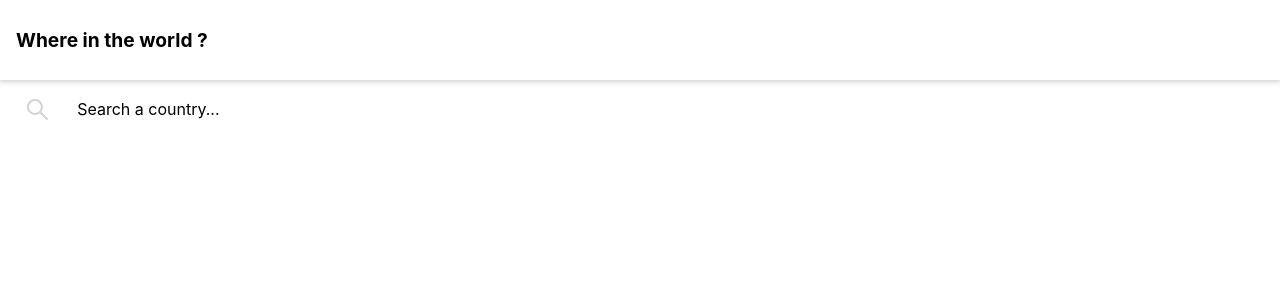
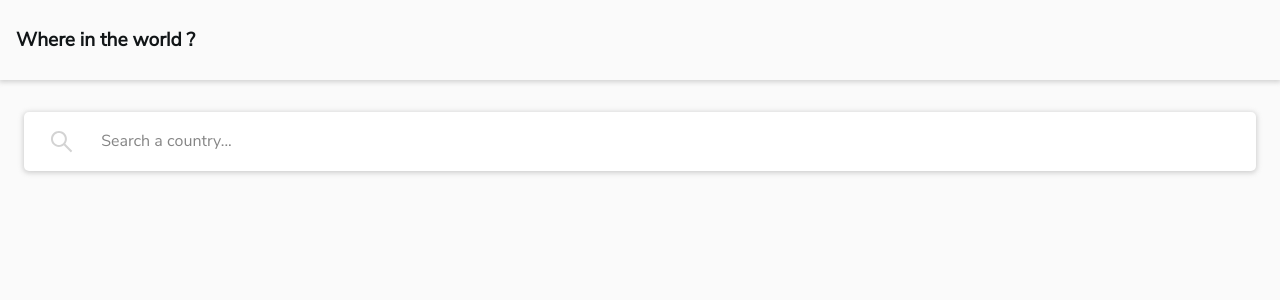
Before and after one commit to abdelmawlaSouat/REST-Countries-API, a React (Create React App) app: page / in a window 1280 px wide. Shown: the top 300 px of the page. Built offline with nearby package versions, Linux system fonts and the light colour scheme.

Commit message:
Improv Theme Switcher

```diff
--- /dev/null
+++ b/src/assets/scss/fonts.scss
@@ -0,0 +1,6 @@
+@font-face {
+  font-family: 'Nunito-Sans';
+  src: url('../fonts/Nunito_Sans/NunitoSans-Regular.ttf');
+  font-weight: normal;
+  font-style: normal;
+}
--- /dev/null
+++ b/src/assets/scss/main.scss
@@ -0,0 +1,9 @@
+@import './responsive.scss';
+@import './fonts.scss';
+@import './theme.scss';
+
+body {
+  font-family: 'Nunito-Sans';
+  background-color: var(--bg);
+  transition: background 0.2s ease;
+}
--- /dev/null
+++ b/src/assets/scss/responsive.scss
@@ -0,0 +1,9 @@
+/*
+    Breakpoints
+*/
+
+$xs_screen: '320px';
+$sm_screen: '480px';
+$md_screen: '768px';
+$lg_screen: '992px';
+$xl_screen: '1200px';
--- /dev/null
+++ b/src/assets/scss/theme.scss
@@ -0,0 +1,15 @@
+.dark {
+  --elements-color: hsl(209, 23%, 22%);
+  --text-color: hsl(0, 0%, 94%);
+  --input-color: hsl(0, 0%, 100%);
+  --shadow-color: hsla(0, 0%, 15%, 0.411);
+  --bg: hsl(207, 26%, 17%);
+}
+
+.light {
+  --elements-color: hsl(0, 0%, 100%);
+  --text-color: hsl(200, 15%, 8%);
+  --input-color: hsl(0, 0%, 52%);
+  --shadow-color: hsla(0, 0%, 61%, 0.452);
+  --bg: hsl(0, 0%, 98%);
+}
--- a/src/components/Header.module.scss
+++ b/src/components/Header.module.scss
@@ -3,7 +3,8 @@ header {
   align-items: center;
   justify-content: space-between;
   padding: 1rem;
-  box-shadow: 0px 1px 5px 1px lightgrey;
+  box-shadow: 0px 1px 5px 1px var(--shadow-color);
+  color: var(--text-color);
 }
 
 h1 {
--- a/src/components/ui/ThemeSwitcher.module.scss
+++ b/src/components/ui/ThemeSwitcher.module.scss
@@ -8,7 +8,6 @@
   }
 
   svg {
-    color: lightsalmon;
     width: 1.5rem;
     height: 1.5rem;
   }
--- a/src/components/ui/ThemeSwitcher.tsx
+++ b/src/components/ui/ThemeSwitcher.tsx
@@ -4,13 +4,13 @@
  * Email: abdelmawla.souat@gmail.com
  * -----
  * Created at: 2021-06-02 5:00:10 pm
- * Last Modified: 2021-06-02 6:58:53 pm
+ * Last Modified: 2021-06-07 6:53:01 pm
  * -----
  * Copyright (c) 2021 Yuei
  */
 
 import { useEffect, useState } from 'react';
-import { BsMoon } from 'react-icons/bs';
+import { FiMoon } from 'react-icons/fi';
 import { BiSun } from 'react-icons/bi';
 import scss from './ThemeSwitcher.module.scss';
 
@@ -32,7 +32,7 @@ export default function ThemeSwitcher() {
 
   function setStates(theme: string): void {
     if (theme === 'dark') {
-      setIconType(<BsMoon />);
+      setIconType(<FiMoon />);
       setThemeMode('Dark Mode');
     } else {
       setIconType(<BiSun />);
--- a/src/index.css
+++ /dev/null
@@ -1,13 +0,0 @@
-body {
-  margin: 0;
-  font-family: -apple-system, BlinkMacSystemFont, 'Segoe UI', 'Roboto', 'Oxygen',
-    'Ubuntu', 'Cantarell', 'Fira Sans', 'Droid Sans', 'Helvetica Neue',
-    sans-serif;
-  -webkit-font-smoothing: antialiased;
-  -moz-osx-font-smoothing: grayscale;
-}
-
-code {
-  font-family: source-code-pro, Menlo, Monaco, Consolas, 'Courier New',
-    monospace;
-}
--- a/src/index.tsx
+++ b/src/index.tsx
@@ -4,14 +4,14 @@
  * Email: abdelmawla.souat@gmail.com
  * -----
  * Created at: 2021-06-02 3:26:50 pm
- * Last Modified: 2021-06-02 4:46:47 pm
+ * Last Modified: 2021-06-07 7:49:40 pm
  * -----
  * Copyright (c) 2021 Yuei
  */
 
 import React from 'react';
 import ReactDOM from 'react-dom';
-import './index.css';
+import './assets/scss/main.scss';
 import 'normalize.css';
 import App from './pages/Home';
 
--- a/src/pages/Home.module.scss
+++ b/src/pages/Home.module.scss
@@ -1,3 +1,6 @@
 .app {
   text-align: center;
 }
+.searchBarAndFiltersContainer {
+  margin: 2rem 1.5rem;
+}
```
Also changed, not shown: src/assets/fonts/Nunito_Sans/NunitoSans-Regular.ttf (added).
